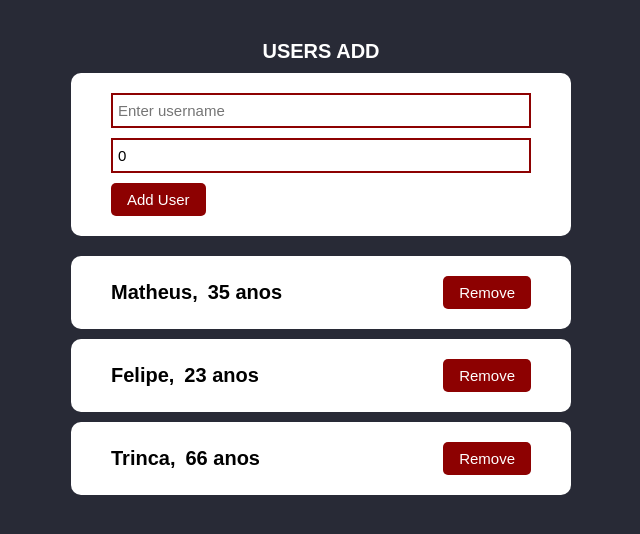
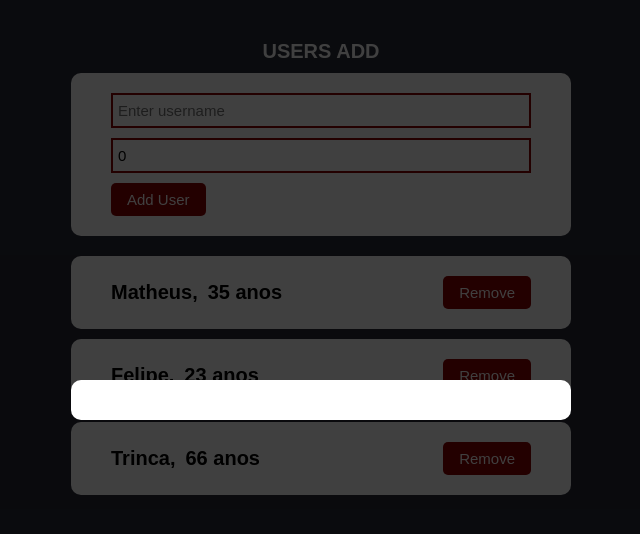
Before and after one commit to MatheusTrinca/academind_reactjs, a React (Create React App) app in the folder 04-Users/: page / in a window 1280 px wide. Shown: the top 534 px of the page, without its empty margins (319-959 px from the left). Built offline with nearby package versions, Linux system fonts and the light colour scheme.

Commit message:
reusable card

```diff
--- a/04-Users/src/components/AddUser/AddUser.jsx
+++ b/04-Users/src/components/AddUser/AddUser.jsx
@@ -1,5 +1,6 @@
 import React, { useState } from 'react';
 import Button from '../Button/Button';
+import Card from '../Card/Card';
 import Input from '../Input/Input';
 import styles from './AddUser.module.css';
 
@@ -18,8 +19,8 @@ const AddUser = ({ addNewUser }) => {
   };
 
   return (
-    <div className={styles['add-user']}>
-      <form onSubmit={addUserHandler}>
+    <Card>
+      <form className={styles.form} onSubmit={addUserHandler}>
         <Input
           type="text"
           text="Enter username"
@@ -34,7 +35,7 @@ const AddUser = ({ addNewUser }) => {
         />
         <Button text="Add User" type="submit" />
       </form>
-    </div>
+    </Card>
   );
 };
 
--- a/04-Users/src/components/AddUser/AddUser.module.css
+++ b/04-Users/src/components/AddUser/AddUser.module.css
@@ -1,12 +1,4 @@
-.add-user {
-  max-width: 50rem;
-  width: 100%;
-  background-color: white;
-  border-radius: 1rem;
-  padding: 2rem 4rem;
-}
-
-.add-user form {
+.form {
   display: flex;
   flex-direction: column;
   align-items: center;
--- /dev/null
+++ b/04-Users/src/components/Card/Card.jsx
@@ -0,0 +1,8 @@
+import React from 'react';
+import { card } from './Card.module.css';
+
+const Card = ({ children }) => {
+  return <div className={card}>{children}</div>;
+};
+
+export default Card;
--- /dev/null
+++ b/04-Users/src/components/Card/Card.module.css
@@ -0,0 +1,7 @@
+.card {
+  max-width: 50rem;
+  width: 100%;
+  background-color: white;
+  border-radius: 1rem;
+  padding: 2rem 4rem;
+}
--- /dev/null
+++ b/04-Users/src/components/ErrorModal/ErrorModal.jsx
@@ -0,0 +1,15 @@
+import React from 'react';
+import Card from '../Card/Card';
+import styles from './ErrorModal.module.css';
+
+const ErrorModal = () => {
+  return (
+    <div className={styles.backdrop}>
+      <Card>
+        <div className="modal"></div>
+      </Card>
+    </div>
+  );
+};
+
+export default ErrorModal;
--- /dev/null
+++ b/04-Users/src/components/ErrorModal/ErrorModal.module.css
@@ -0,0 +1,14 @@
+.backdrop {
+  position: fixed;
+  left: 0;
+  top: 0;
+  width: 100%;
+  height: 100vh;
+  background-color: rgba(0, 0, 0, 0.75);
+  display: flex;
+  justify-content: center;
+  align-items: center;
+}
+
+.modal {
+}
--- a/04-Users/src/pages/HomePage.jsx
+++ b/04-Users/src/pages/HomePage.jsx
@@ -3,11 +3,13 @@ import AddUser from '../components/AddUser/AddUser';
 import styles from './HomePage.module.css';
 import { usersData } from '../data/Users';
 import UsersList from '../components/UsersList/UsersList';
+import ErrorModal from '../components/ErrorModal/ErrorModal';
 
 const HomePage = () => {
   const [users, setUsers] = useState(usersData);
+  const [openModal, setOpenModal] = useState(true);
 
-  const addNewUser = (name, age, setOpenModal) => {
+  const addNewUser = (name, age) => {
     const id = new Date().getTime();
     const newUser = { id, name, age };
     setUsers([...users, newUser]);
@@ -15,6 +17,7 @@ const HomePage = () => {
 
   return (
     <div className={styles.homepage}>
+      {openModal && <ErrorModal />}
       <h2 className={styles.title}>Users Add</h2>
       <AddUser addNewUser={addNewUser} />
       <UsersList users={users} />
```
